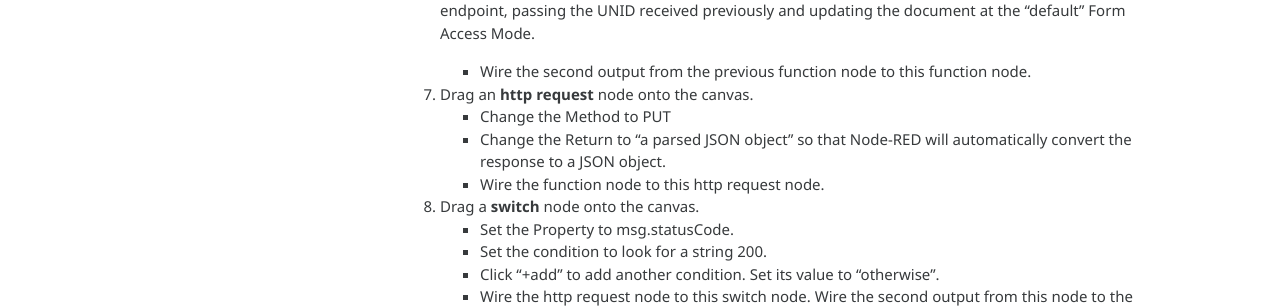
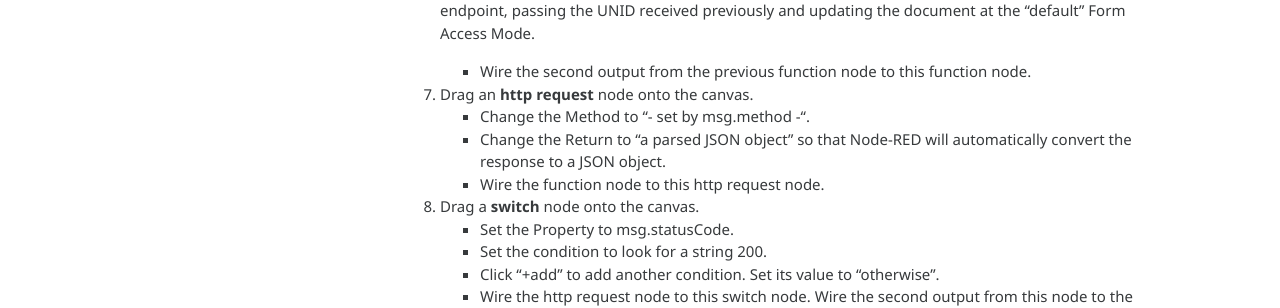
Before and after one commit to HCL-TECH-SOFTWARE/domino-keep-tutorials, a Jekyll site: the page built from pages/collabsphere21/visitors/signout.md, in a window 1280 px wide. Shown: the part 1225-1533 px from the top of the page. Built offline with Jekyll 4.4.1, drawn with Linux system fonts in a browser that asks for light colours.

Commit message:
Fix for updating a document, requires PATCH now

```diff
--- a/pages/collabsphere21/visitors/signout.md
+++ b/pages/collabsphere21/visitors/signout.md
@@ -74,6 +74,7 @@
     }
     msg.payload = msg.badgeUpdate;
     msg.payload.Form = "Visitor";
+    msg.method = "PATCH";
     msg.url = env.get("AUTHENTICATION_HOST") + "/api/v1/document/" + unid + "?dataSource=visitors&mode=default";
     return msg;
     ~~~
@@ -82,7 +83,7 @@
     This prepares the HTTP request to update the document, setting the URL to the document update endpoint, passing the UNID received previously and updating the document at the "default" Form Access Mode.
    -  Wire the second output from the previous function node to this function node.
 7. Drag an **http request** node onto the canvas.
-   - Change the Method to PUT
+   - Change the Method to "- set by msg.method -".
    - Change the Return to "a parsed JSON object" so that Node-RED will automatically convert the response to a JSON object.
    - Wire the function node to this http request node.
 8. Drag a **switch** node onto the canvas.
```
